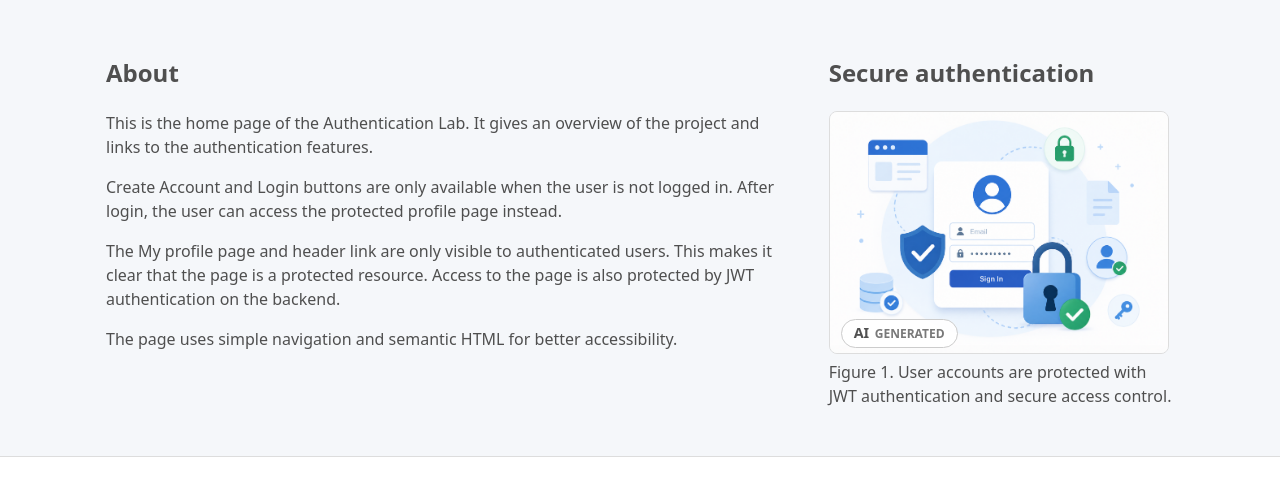
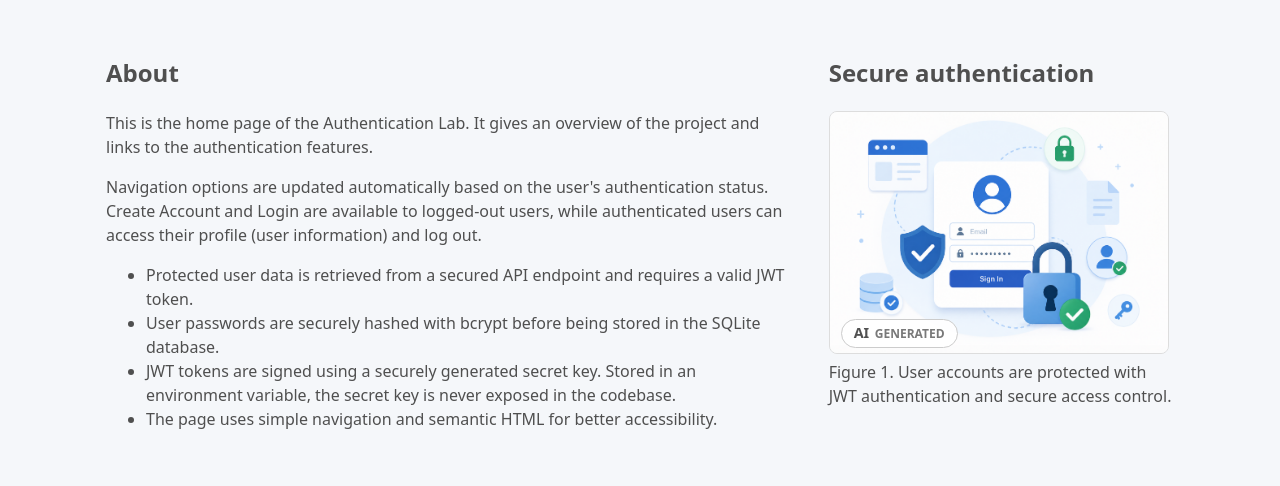
Before and after one commit to sarasjodin/authentication-web, a plain HTML site: page index.html in a window 1280 px wide. Shown: the part 256-742 px from the top of the page. Drawn offline with Linux system fonts and the light colour scheme.

Commit message:
update from protected page to section

```diff
--- a/assets/js/profile.js
+++ b/assets/js/profile.js
@@ -8,7 +8,11 @@ const profileData = document.querySelector('#profile-data');
 const token = localStorage.getItem('token'); // Login saves token to localStorage
 
 if (!token) {
-  showMessage(profileMessage, 'You must log in to view this page.', 'info');
+  showMessage(
+    profileMessage,
+    'You must log in to view this section.',
+    'warning'
+  );
   profileData.innerHTML = `
     <p><a href="login.html">Go to login</a></p>
   `;
--- a/index.html
+++ b/index.html
@@ -75,20 +75,30 @@
             overview of the project and links to the authentication features.
           </p>
           <p>
-            Create Account and Login buttons are only available when the user is
-            not logged in. After login, the user can access the protected
-            profile page instead.
+            Navigation options are updated automatically based on the user's
+            authentication status. Create Account and Login are available to
+            logged-out users, while authenticated users can access their profile
+            (user information) and log out.
           </p>
-          <p>
-            The My profile page and header link are only visible to
-            authenticated users. This makes it clear that the page is a
-            protected resource. Access to the page is also protected by JWT
-            authentication on the backend.
-          </p>
-          <p>
-            The page uses simple navigation and semantic HTML for better
-            accessibility.
-          </p>
+          <ul>
+            <li>
+              Protected user data is retrieved from a secured API endpoint and
+              requires a valid JWT token.
+            </li>
+            <li>
+              User passwords are securely hashed with bcrypt before being stored
+              in the SQLite database.
+            </li>
+            <li>
+              JWT tokens are signed using a securely generated secret key.
+              Stored in an environment variable, the secret key is never exposed
+              in the codebase.
+            </li>
+            <li>
+              The page uses simple navigation and semantic HTML for better
+              accessibility.
+            </li>
+          </ul>
         </section>
 
         <section>
```
Also changed, not shown: profile.html (+7 -5 lines).
